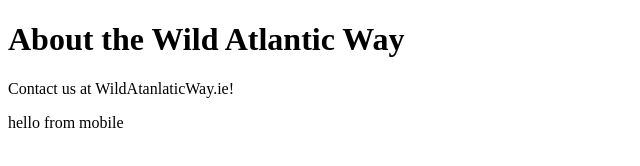
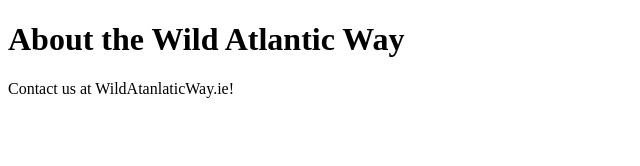
Before and after one commit to realmariusconstantin/wild-atlantic-way, a plain HTML site: page contact.html in a window 1280 px wide. Shown: the whole page, without its empty margins (0-640 px from the left). Drawn offline with Linux system fonts and the light colour scheme.

Commit message:
changing back to original

```diff
--- a/contact.html
+++ b/contact.html
@@ -6,6 +6,6 @@
 <body>
  <h1>About the Wild Atlantic Way</h1>
  <p>Contact us at WildAtanlaticWay.ie!</p>
-<p>hello from mobile</p>
+
 </body>
 </html>
```
